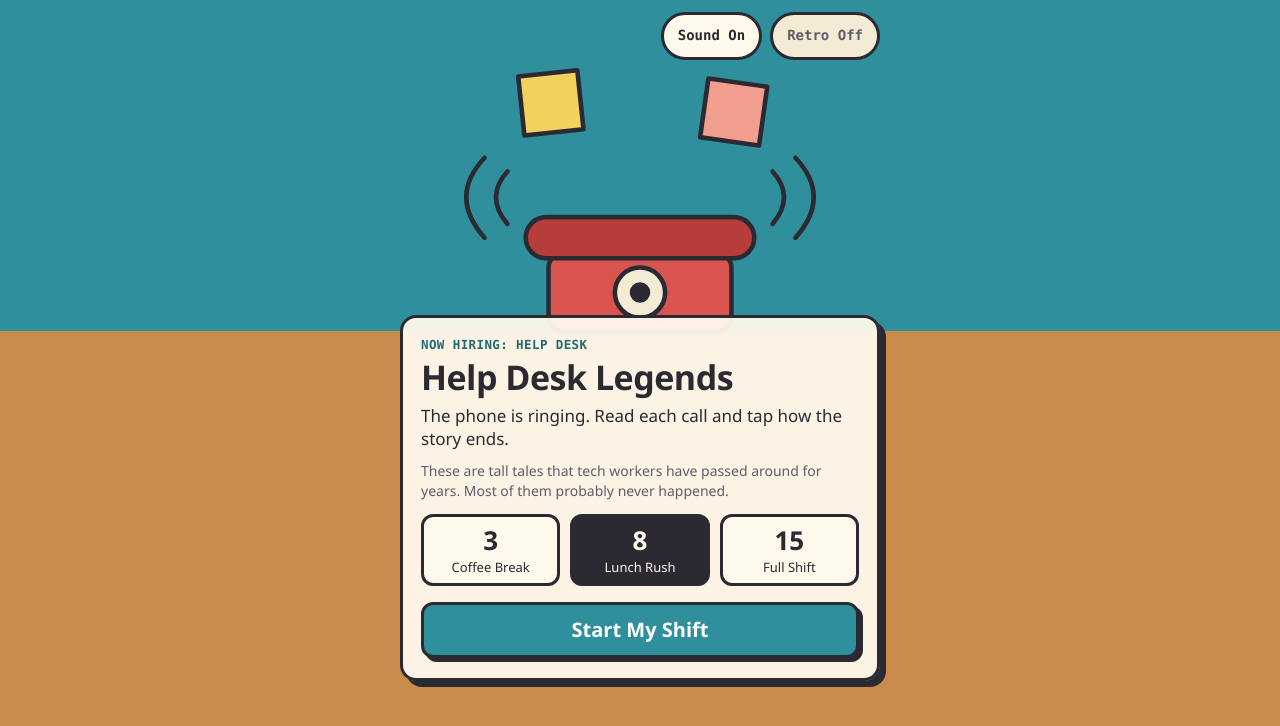
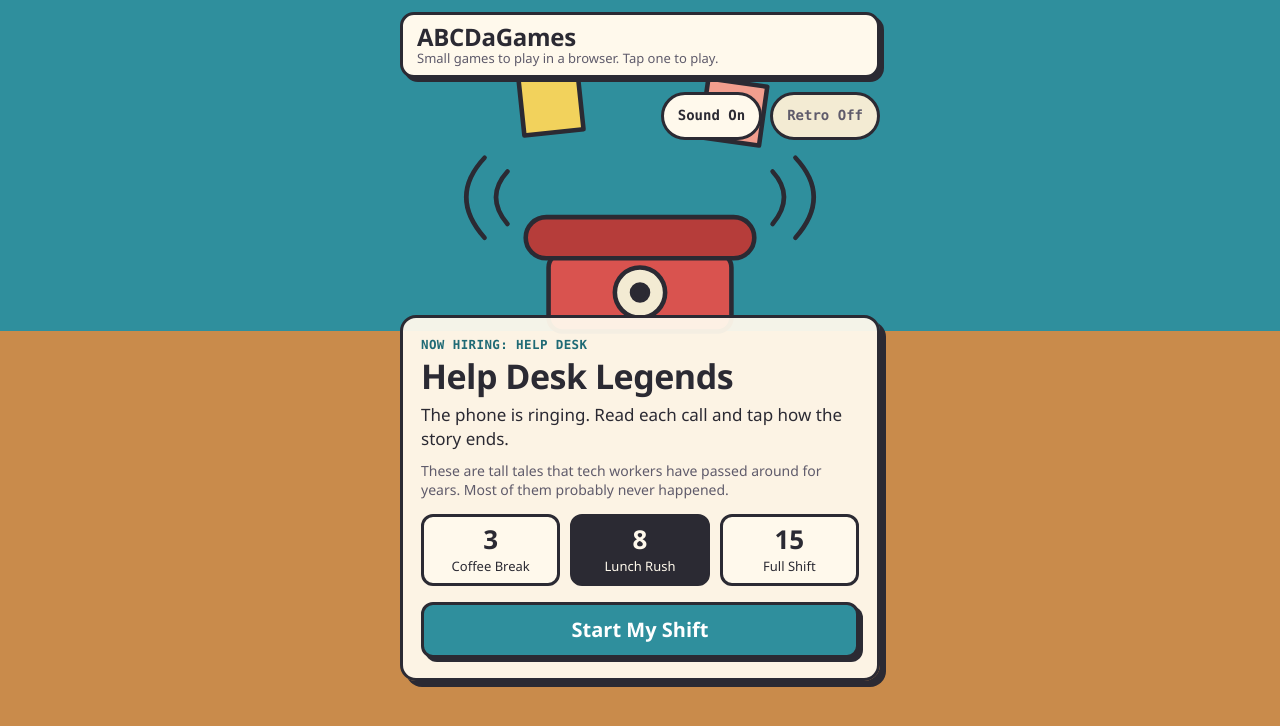
Before and after one commit to jeremynyc4/game-04-help-desk-legends, a plain HTML site: page index.html in a window 1280 px wide. Drawn offline with Linux system fonts and the light colour scheme.

Commit message:
Add the ABCDaGames sign at the top, linking back to the home page
The sign from the home page for all the games now sits at the top of this game. Tapping it goes to https://jeremynyc4.github.io/games/.

Co-Authored-By: Claude Fable 5.2 <noreply@anthropic.com>

```diff
--- a/index.html
+++ b/index.html
@@ -105,7 +105,7 @@
   }
 
   /* The gap that lets the picture show above the card. */
-  .peek.tall { flex: 0 0 auto; height: max(130px, calc(var(--desk-line) - 76px)); }
+  .peek.tall { flex: 0 0 auto; height: max(130px, calc(var(--desk-line) - 156px)); }
 
   .panel {
     background: rgba(255, 249, 236, 0.95);
@@ -310,6 +310,26 @@
     background: repeating-linear-gradient(0deg, rgba(0, 0, 0, 0.28) 0, rgba(0, 0, 0, 0.28) 1px, transparent 1px, transparent 3px);
   }
 
+  /* The ABCDaGames sign at the top of the page. Tapping it goes back to the home page for all the games. */
+  .home-sign {
+    display: inline-block;
+    position: relative;
+    z-index: 1;
+    margin-bottom: 14px;
+    padding: 8px 14px 9px;
+    background: var(--paper, #FFF9EC);
+    color: var(--ink, #2B2A33);
+    border: 3px solid var(--ink, #2B2A33);
+    border-radius: 14px;
+    box-shadow: 4px 4px 0 var(--ink, #2B2A33);
+    text-decoration: none;
+    line-height: 1.15;
+    font-family: ui-rounded, "Arial Rounded MT Bold", "Segoe UI Variable Display", "Segoe UI", system-ui, sans-serif;
+  }
+
+  .home-sign b { display: block; font-size: 24px; letter-spacing: -0.3px; }
+  .home-sign i { display: block; font-style: normal; font-size: 13px; color: var(--muted, #5F5B6B); }
+
   @keyframes pop {
     0% { transform: scale(1); }
     40% { transform: scale(1.05) rotate(-1deg); }
@@ -336,6 +356,7 @@
 <div class="scene" id="scene" aria-hidden="true"></div>
 
 <main class="app">
+  <a class="home-sign" href="https://jeremynyc4.github.io/games/"><b>ABCDaGames</b><i>Small games to play in a browser. Tap one to play.</i></a>
   <header class="bar" id="bar">
     <div class="readout" id="readout" aria-hidden="true"></div>
     <button class="sound" id="sound" type="button" aria-pressed="true">Sound On</button>
```
